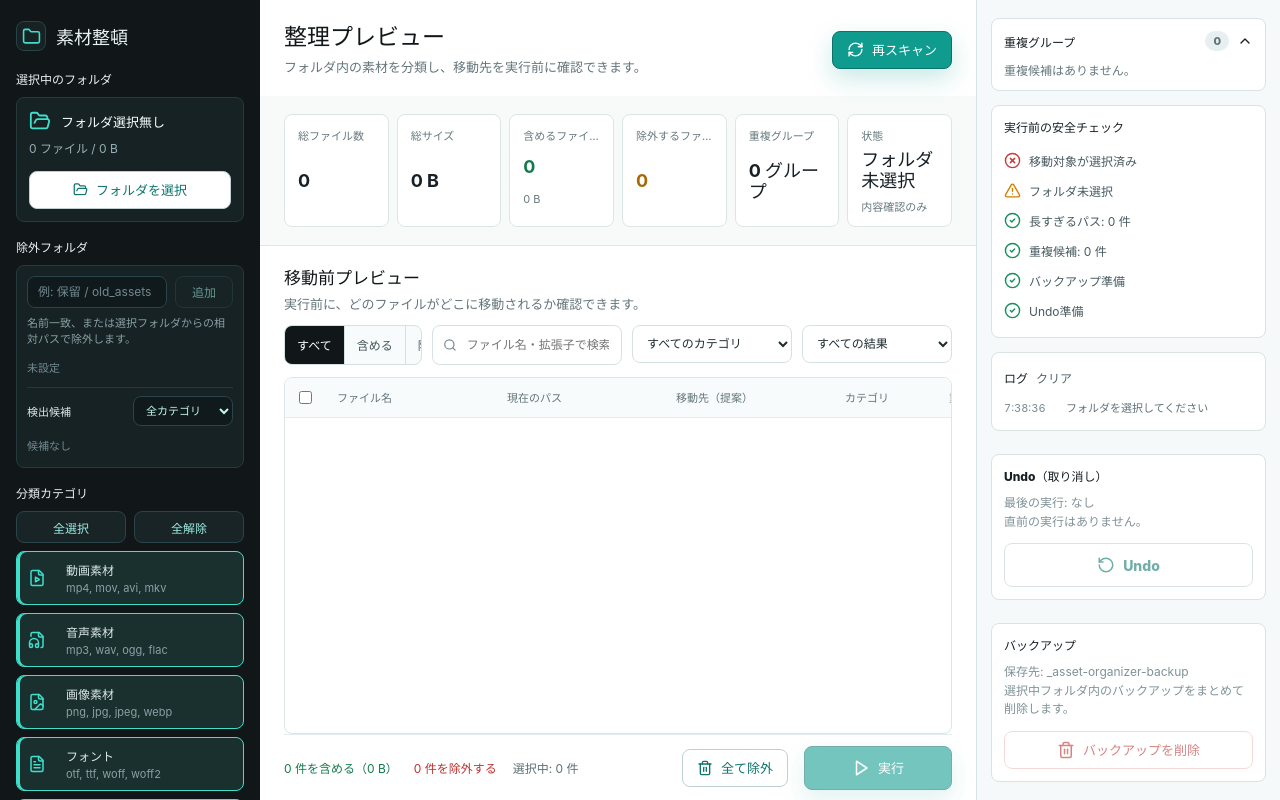
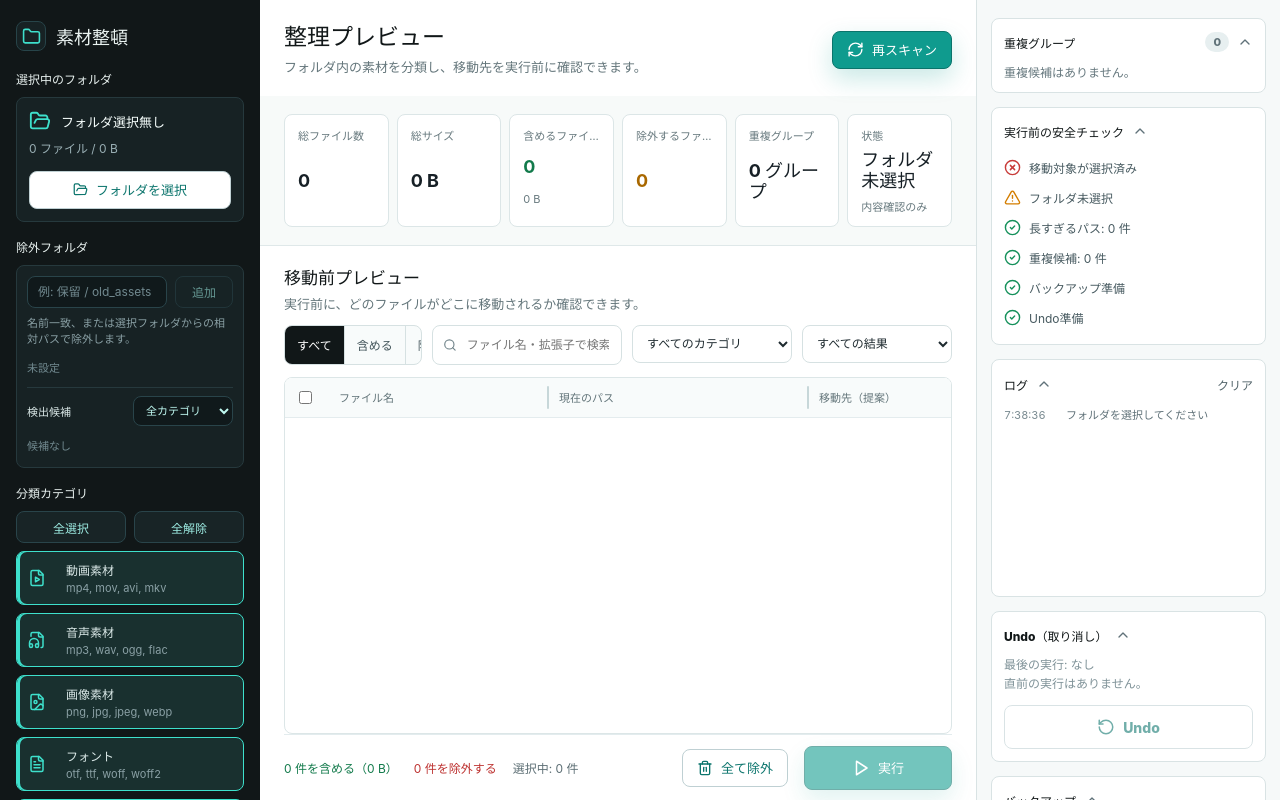
Before and after one commit to mtyAI/FileOrganizer, a React (Vite) app: page / in a window 1280 px wide. Built offline with nearby package versions, Linux system fonts and the light colour scheme.

Commit message:
Add resizable preview columns and collapsible inspector

```diff
--- a/package.json
+++ b/package.json
@@ -1,6 +1,6 @@
 {
   "name": "asset-organizer-mvp",
-  "version": "0.1.3",
+  "version": "0.1.4",
   "private": true,
   "type": "module",
   "main": "electron/main.cjs",
--- a/src/App.jsx
+++ b/src/App.jsx
@@ -108,6 +108,26 @@ const CATEGORY_ICONS = {
   zip: FileArchive,
   doc: FileText,
   code: FileCode2
+};
+
+const DEFAULT_COLUMN_WIDTHS = {
+  select: 44,
+  name: 220,
+  currentPath: 260,
+  destination: 300,
+  category: 112,
+  duplicate: 78,
+  include: 78
+};
+
+const COLUMN_MIN_WIDTHS = {
+  select: 44,
+  name: 150,
+  currentPath: 180,
+  destination: 200,
+  category: 96,
+  duplicate: 70,
+  include: 70
 };
 
 const now = () => new Date().toLocaleTimeString("ja-JP", { hour12: false });
@@ -287,6 +307,14 @@ function App() {
   const [activeView, setActiveView] = useState("all");
   const [busy, setBusy] = useState(false);
   const [lastOperations, setLastOperations] = useState([]);
+  const [columnWidths, setColumnWidths] = useState(DEFAULT_COLUMN_WIDTHS);
+  const [inspectorOpen, setInspectorOpen] = useState({
+    duplicates: true,
+    safety: true,
+    logs: true,
+    undo: true,
+    backup: true
+  });
   const [logs, setLogs] = useState([
     { time: now(), type: "info", message: "フォルダを選択してください" }
   ]);
@@ -333,9 +361,47 @@ function App() {
   const hasRealWrite = Boolean(rootHandle || selectedFolderPath);
   const duplicateCount = duplicates.reduce((sum, group) => sum + group.length, 0);
   const longPaths = plan.filter((file) => file.destination.length > 180);
+  const previewColumns = [
+    { key: "select", label: "", width: columnWidths.select },
+    { key: "name", label: "ファイル名", width: columnWidths.name, resizable: true },
+    { key: "currentPath", label: "現在のパス", width: columnWidths.currentPath, resizable: true },
+    { key: "destination", label: "移動先（提案）", width: columnWidths.destination, resizable: true },
+    { key: "category", label: "カテゴリ", width: columnWidths.category },
+    { key: "duplicate", label: "重複", width: columnWidths.duplicate },
+    { key: "include", label: "含める", width: columnWidths.include }
+  ];
+  const previewTableWidth = previewColumns.reduce((sum, column) => sum + column.width, 0);
 
   const addLog = (type, message) => {
     setLogs((current) => [{ time: now(), type, message }, ...current].slice(0, 80));
+  };
+
+  const toggleInspectorSection = (key) => {
+    setInspectorOpen((current) => ({ ...current, [key]: !current[key] }));
+  };
+
+  const startColumnResize = (key, event) => {
+    if (!COLUMN_MIN_WIDTHS[key]) return;
+    event.preventDefault();
+    const startX = event.clientX;
+    const startWidth = columnWidths[key];
+    document.body.classList.add("resizing-column");
+
+    const onPointerMove = (moveEvent) => {
+      const nextWidth = Math.max(COLUMN_MIN_WIDTHS[key], startWidth + moveEvent.clientX - startX);
+      setColumnWidths((current) => ({ ...current, [key]: nextWidth }));
+    };
+
+    const stopResize = () => {
+      document.body.classList.remove("resizing-column");
+      window.removeEventListener("pointermove", onPointerMove);
+      window.removeEventListener("pointerup", stopResize);
+      window.removeEventListener("pointercancel", stopResize);
+    };
+
+    window.addEventListener("pointermove", onPointerMove);
+    window.addEventListener("pointerup", stopResize);
+    window.addEventListener("pointercancel", stopResize);
   };
 
   const resetIncludeMap = (nextFiles, nextCategories = categories) => {
@@ -852,22 +918,35 @@ function App() {
           </div>
 
           <div className="table-wrap">
-            <table>
+            <table style={{ width: `max(100%, ${previewTableWidth}px)` }}>
+              <colgroup>
+                {previewColumns.map((column) => (
+                  <col key={column.key} style={{ width: `${column.width}px` }} />
+                ))}
+              </colgroup>
               <thead>
                 <tr>
-                  <th>
+                  {previewColumns.map((column) => (
+                    <th key={column.key} className={column.resizable ? "resizable-column" : ""}>
+                      {column.key === "select" ? (
                         <input
                           type="checkbox"
                           checked={includedFiles.length > 0 && includedFiles.length === plan.filter((file) => file.category).length}
                           onChange={(event) => setAllIncluded(event.target.checked)}
                         />
+                      ) : (
+                        <span>{column.label}</span>
+                      )}
+                      {column.resizable && (
+                        <button
+                          className="column-resizer"
+                          type="button"
+                          onPointerDown={(event) => startColumnResize(column.key, event)}
+                          aria-label={`${column.label}の列幅を変更`}
+                        />
+                      )}
                     </th>
-                  <th>ファイル名</th>
-                  <th>現在のパス</th>
-                  <th>移動先（提案）</th>
-                  <th>カテゴリ</th>
-                  <th>重複</th>
-                  <th>含める</th>
+                  ))}
                 </tr>
               </thead>
               <tbody>
@@ -946,13 +1025,15 @@ function App() {
       </main>
 
       <aside className="inspector">
-        <section className="inspector-section">
+        <section className={`inspector-section collapsible-panel ${inspectorOpen.duplicates ? "" : "collapsed"}`}>
           <div className="inspector-title">
-            <h2>重複グループ</h2>
-            <span>{duplicates.length}</span>
+            <button className="inspector-heading-button" type="button" onClick={() => toggleInspectorSection("duplicates")}>
+              <span className="inspector-heading-text">重複グループ</span>
+              <span className="inspector-count">{duplicates.length}</span>
               <ChevronUp size={16} />
+            </button>
           </div>
-          <div className="duplicate-list">
+          <div className="collapsible-content duplicate-list">
             {duplicates.slice(0, 4).map((group) => (
               <div className="duplicate-card" key={`${group[0].name}:${group[0].size}`}>
                 <FileImage size={18} />
@@ -969,24 +1050,34 @@ function App() {
           </div>
         </section>
 
-        <section className="inspector-section">
-          <h2>実行前の安全チェック</h2>
+        <section className={`inspector-section collapsible-panel ${inspectorOpen.safety ? "" : "collapsed"}`}>
+          <div className="inspector-title">
+            <button className="inspector-heading-button" type="button" onClick={() => toggleInspectorSection("safety")}>
+              <span className="inspector-heading-text">実行前の安全チェック</span>
+              <ChevronUp size={16} />
+            </button>
+          </div>
+          <div className="collapsible-content">
             <CheckItem ok={includedFiles.length > 0} label="移動対象が選択済み" />
             <CheckItem ok={hasRealWrite} warn={!hasRealWrite} label={hasRealWrite ? "フォルダの書き込み権限" : "フォルダ未選択"} />
             <CheckItem ok={longPaths.length === 0} warn={longPaths.length > 0} label={`長すぎるパス: ${longPaths.length} 件`} />
             <CheckItem ok={duplicates.length === 0} warn={duplicates.length > 0} label={`重複候補: ${duplicateCount} 件`} />
             <CheckItem ok label="バックアップ準備" />
             <CheckItem ok label="Undo準備" />
+          </div>
         </section>
 
-        <section className="inspector-section log-section">
+        <section className={`inspector-section collapsible-panel log-section ${inspectorOpen.logs ? "" : "collapsed"}`}>
           <div className="inspector-title">
-            <h2>ログ</h2>
+            <button className="inspector-heading-button" type="button" onClick={() => toggleInspectorSection("logs")}>
+              <span className="inspector-heading-text">ログ</span>
+              <ChevronUp size={16} />
+            </button>
             <button className="text-button small" onClick={() => setLogs([])}>
               クリア
             </button>
           </div>
-          <div className="log-list">
+          <div className="collapsible-content log-list">
             {logs.map((log, index) => (
               <div className="log-row" key={`${log.time}-${index}`}>
                 <span className="log-time">{log.time}</span>
@@ -996,30 +1087,39 @@ function App() {
           </div>
         </section>
 
-        <section className="undo-box">
-          <div>
-            <h2>Undo（取り消し）</h2>
+        <section className={`undo-box collapsible-panel ${inspectorOpen.undo ? "" : "collapsed"}`}>
+          <div className="inspector-title">
+            <button className="inspector-heading-button" type="button" onClick={() => toggleInspectorSection("undo")}>
+              <span className="inspector-heading-text">Undo（取り消し）</span>
+              <ChevronUp size={16} />
+            </button>
+          </div>
+          <div className="collapsible-content">
             <p>
               最後の実行: {lastOperations.length ? `${lastOperations.length.toLocaleString()} 件` : "なし"}
               <br />
               {lastOperations.length ? "実ファイルを元の場所へ戻します。" : "直前の実行はありません。"}
             </p>
-          </div>
             <button className="outline-button full undo" onClick={undoLastRun} disabled={busy || !lastOperations.length}>
               <RotateCcw size={18} />
               Undo
             </button>
+          </div>
         </section>
 
-        <section className="undo-box">
-          <div>
-            <h2>バックアップ</h2>
+        <section className={`undo-box collapsible-panel ${inspectorOpen.backup ? "" : "collapsed"}`}>
+          <div className="inspector-title">
+            <button className="inspector-heading-button" type="button" onClick={() => toggleInspectorSection("backup")}>
+              <span className="inspector-heading-text">バックアップ</span>
+              <ChevronUp size={16} />
+            </button>
+          </div>
+          <div className="collapsible-content">
             <p>
               保存先: _asset-organizer-backup
               <br />
               選択中フォルダ内のバックアップをまとめて削除します。
             </p>
-          </div>
             <button
               className="outline-button full danger-outline"
               onClick={deleteBackups}
@@ -1028,6 +1128,7 @@ function App() {
               <Trash2 size={18} />
               バックアップを削除
             </button>
+          </div>
         </section>
       </aside>
     </div>
--- a/src/styles.css
+++ b/src/styles.css
@@ -664,32 +664,56 @@ td {
 }
 
 th {
+  position: relative;
   color: #63757a;
   font-size: 11px;
   font-weight: 850;
 }
 
-th:first-child,
-td:first-child {
-  width: 42px;
+th > span {
+  display: block;
+  overflow: hidden;
+  text-overflow: ellipsis;
+  white-space: nowrap;
 }
 
-th:nth-child(2) {
-  width: 170px;
+.resizable-column {
+  padding-right: 16px;
 }
 
-th:nth-child(3),
-th:nth-child(4) {
-  width: 23%;
+.column-resizer {
+  position: absolute;
+  top: 0;
+  right: -4px;
+  z-index: 3;
+  width: 9px;
+  height: 100%;
+  border: 0;
+  border-radius: 0;
+  background: transparent;
+  cursor: col-resize;
+  opacity: 1;
 }
 
-th:nth-child(5) {
-  width: 104px;
+.column-resizer::after {
+  position: absolute;
+  top: 8px;
+  right: 4px;
+  bottom: 8px;
+  width: 2px;
+  border-radius: 999px;
+  background: #c7d7d9;
+  content: "";
 }
 
-th:nth-child(6),
-th:nth-child(7) {
-  width: 68px;
+.column-resizer:hover::after,
+body.resizing-column .column-resizer::after {
+  background: #0f9b8e;
+}
+
+body.resizing-column {
+  cursor: col-resize;
+  user-select: none;
 }
 
 .file-cell {
@@ -853,11 +877,29 @@ th:nth-child(7) {
   margin-bottom: 10px;
 }
 
-.inspector-title h2 {
-  margin: 0;
+.inspector-heading-button {
+  display: flex;
+  flex: 1;
+  align-items: center;
+  min-width: 0;
+  min-height: 22px;
+  border: 0;
+  background: transparent;
+  color: inherit;
+  padding: 0;
+  text-align: left;
 }
 
-.inspector-title span {
+.inspector-heading-text {
+  overflow: hidden;
+  color: #111718;
+  font-size: 12px;
+  font-weight: 850;
+  text-overflow: ellipsis;
+  white-space: nowrap;
+}
+
+.inspector-count {
   margin-left: auto;
   border-radius: 999px;
   background: #e7eff0;
@@ -865,6 +907,29 @@ th:nth-child(7) {
   color: #607279;
   font-size: 11px;
   font-weight: 850;
+}
+
+.inspector-heading-button svg {
+  flex: 0 0 auto;
+  margin-left: 8px;
+  color: #607279;
+  transition: transform 0.18s ease;
+}
+
+.collapsible-panel.collapsed .inspector-title {
+  margin-bottom: 0;
+}
+
+.collapsible-panel.collapsed .collapsible-content {
+  display: none;
+}
+
+.collapsible-panel.collapsed .inspector-heading-button svg {
+  transform: rotate(180deg);
+}
+
+.collapsible-content {
+  min-width: 0;
 }
 
 .duplicate-card {
@@ -908,12 +973,17 @@ th:nth-child(7) {
 }
 
 .log-section {
+  flex: 0 0 238px;
   min-height: 0;
   overflow: hidden;
 }
 
+.log-section.collapsed {
+  flex: 0 0 auto;
+}
+
 .log-list {
-  max-height: 118px;
+  height: 178px;
   overflow: auto;
 }
 
@@ -951,10 +1021,6 @@ th:nth-child(7) {
 
 .log-message.error {
   color: #bd3230;
-}
-
-.undo-box {
-  margin-top: auto;
 }
 
 .undo {
```
Also changed, not shown: 2 other files (tests, documents, lock files or other folders). Lines whose indentation alone changed are shown as unchanged.
